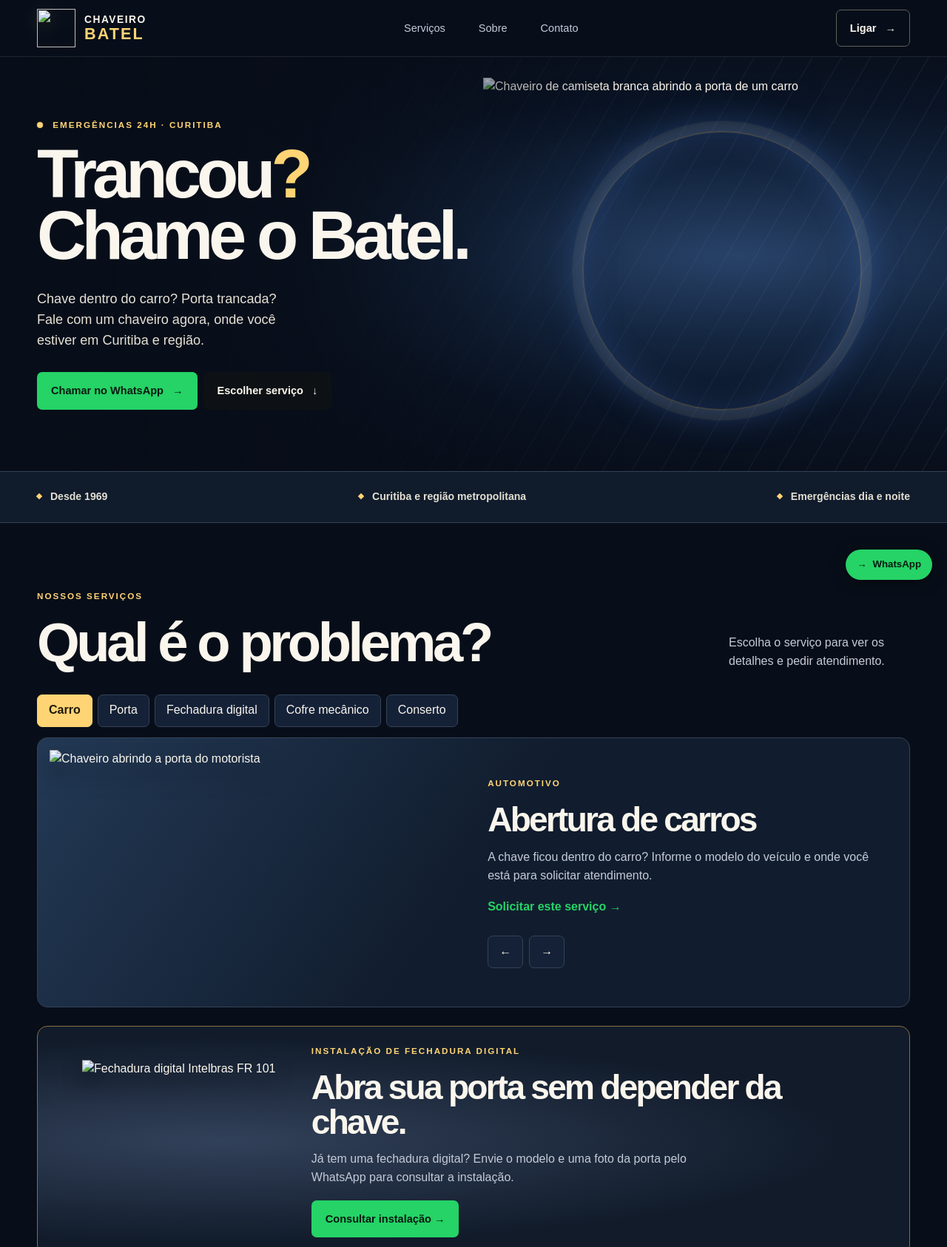
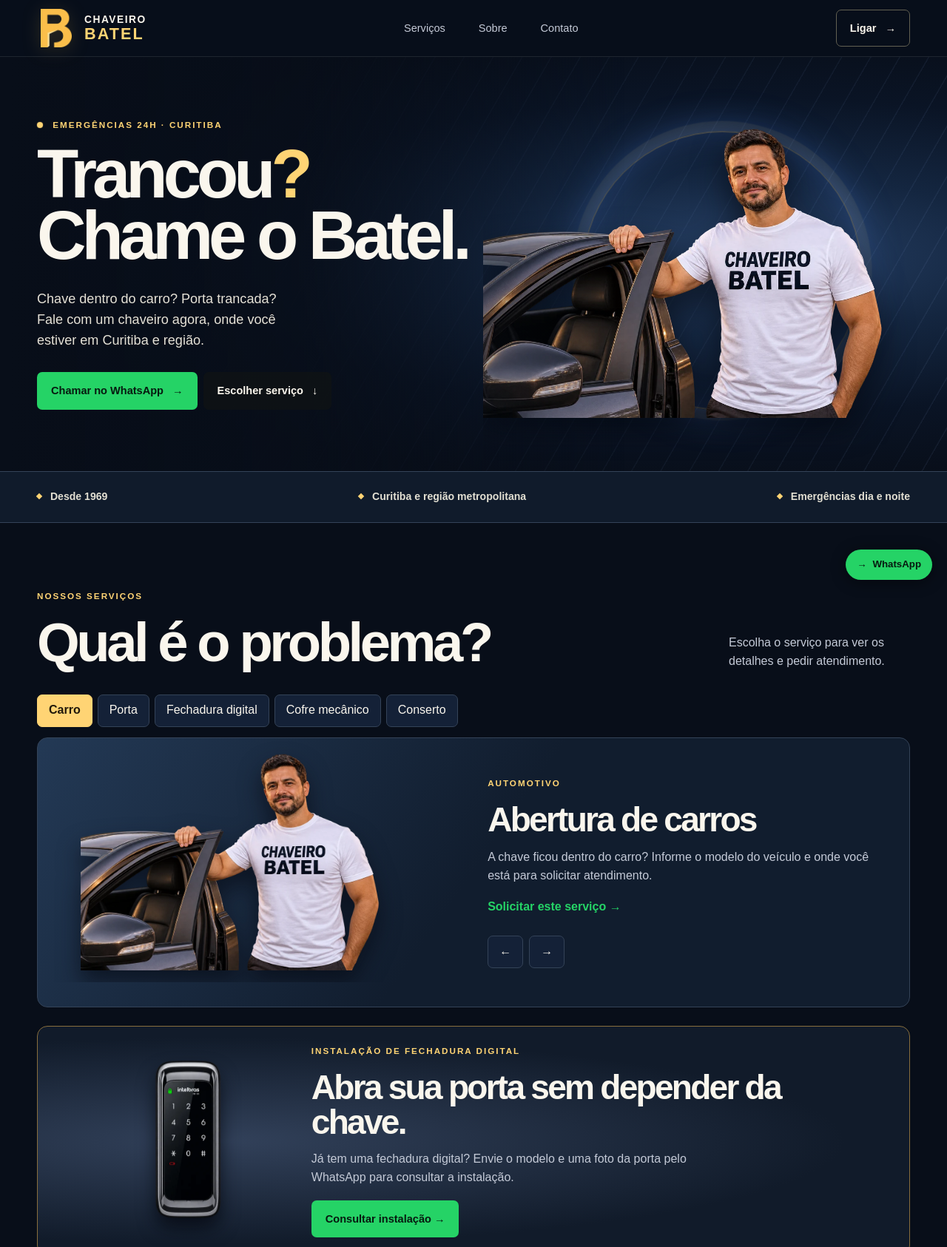
Before and after one commit to chaveirobatelcuritiba/chaveirobatel, a plain HTML site: page index.html in a window 1280 px wide. Shown: the top 1686 px of the page at 74% size. Drawn offline with Linux system fonts and the light colour scheme.

Commit message:
Add files via upload

```diff
--- a/index.html
+++ b/index.html
@@ -6,8 +6,8 @@
 <meta name="theme-color" content="#101210">
 <meta name="description" content="Chaveiro Batel em Curitiba desde 1969. Atendimento emergencial 24 horas, abertura de carros, portas e cofres, instalação de fechaduras digitais e consertos.">
 <title>Chaveiro Batel | Chaveiro 24h em Curitiba</title>
-<link rel="preload" as="image" href="imagens/carro.webp">
-<link rel="icon" type="image/webp" href="imagens/logo.webp">
+<link rel="preload" as="image" href="carro.webp">
+<link rel="icon" type="image/webp" href="logo.webp">
 <link rel="stylesheet" href="estilo.css">
 <script src="site.js" defer></script>
 </head>
@@ -15,14 +15,14 @@
 <a class="skip" href="#principal">Ir para o conteúdo</a>
 <header class="top">
   <div class="wrap nav">
-    <a class="brand" href="#inicio" aria-label="Chaveiro Batel, início"><img class="badge" src="imagens/logo.webp" width="52" height="52" alt=""><span>CHAVEIRO<strong>BATEL</strong></span></a>
+    <a class="brand" href="#inicio" aria-label="Chaveiro Batel, início"><img class="badge" src="logo.webp" width="52" height="52" alt=""><span>CHAVEIRO<strong>BATEL</strong></span></a>
     <nav aria-label="Principal"><a href="#servicos">Serviços</a><a href="#historia">Sobre</a><a href="#contato">Contato</a></nav>
     <a class="button outline" href="tel:+5541991071767">Ligar <span aria-hidden="true">→</span></a>
   </div>
 </header>
 <main id="principal">
   <section class="hero" id="inicio">
-    <div class="hero-media"><img src="imagens/carro.webp" alt="Chaveiro de camiseta branca abrindo a porta de um carro" width="1500" height="1000" fetchpriority="high"></div>
+    <div class="hero-media"><img src="carro.webp" alt="Chaveiro de camiseta branca abrindo a porta de um carro" width="1500" height="1000" fetchpriority="high"></div>
     <div class="wrap hero-inner">
       <p class="eyebrow"><span class="live" aria-hidden="true"></span> Emergências 24h · Curitiba</p>
       <h1>Trancou<span>?</span><br>Chame o Batel.</h1>
@@ -41,7 +41,7 @@
       <button type="button" aria-pressed="false" data-index="4">Conserto</button>
     </div>
     <article class="feature" id="servico-atual" aria-labelledby="service-title">
-      <div class="feature-media"><img id="service-image" src="imagens/carro.webp" width="1500" height="1000" alt="Chaveiro abrindo a porta do motorista"></div>
+      <div class="feature-media"><img id="service-image" src="carro.webp" width="1500" height="1000" alt="Chaveiro abrindo a porta do motorista"></div>
       <div class="feature-content">
         <div aria-live="polite"><p class="eyebrow" id="service-category">Automotivo</p><h3 id="service-title">Abertura de carros</h3><p id="service-description">A chave ficou dentro do carro? Informe o modelo do veículo e onde você está para solicitar atendimento.</p></div>
         <a id="service-contact" class="text-link" href="https://wa.me/5541989017944?text=Ol%C3%A1%21%20Preciso%20de%20abertura%20de%20carro.">Solicitar este serviço <span aria-hidden="true">→</span></a>
@@ -49,7 +49,7 @@
       </div>
     </article>
     <aside class="upgrade">
-      <div class="product-art"><img src="imagens/intelbras.webp" alt="Fechadura digital Intelbras FR 101" width="180" height="370" loading="lazy"></div>
+      <div class="product-art"><img src="intelbras.webp" alt="Fechadura digital Intelbras FR 101" width="180" height="370" loading="lazy"></div>
       <div><p class="eyebrow">Instalação de fechadura digital</p><h3>Abra sua porta sem depender da chave.</h3><p>Já tem uma fechadura digital? Envie o modelo e uma foto da porta pelo WhatsApp para consultar a instalação.</p><a class="button" href="https://wa.me/5541989017944?text=Ol%C3%A1%21%20Gostaria%20de%20consultar%20a%20instala%C3%A7%C3%A3o%20de%20uma%20fechadura%20digital.">Consultar instalação →</a></div>
     </aside>
     <details class="extras"><summary>Mais serviços</summary><p>Também atendemos com confecção de carimbos, programação de controles para portão e chaves automotivas codificadas. <a href="https://wa.me/5541989017944">Consulte pelo WhatsApp →</a></p></details>
@@ -68,7 +68,7 @@
     </form>
   </section>
 </main>
-<footer class="foot"><div class="wrap foot-inner"><a class="brand" href="#inicio"><img class="badge" src="imagens/logo.webp" width="52" height="52" alt=""><span>CHAVEIRO<strong>BATEL</strong></span></a><div><a href="tel:+5541991071767">(41) 99107-1767</a><a href="https://wa.me/5541989017944">(41) 98901-7944 · WhatsApp</a></div><p>Imagens ilustrativas geradas por IA.</p></div></footer>
+<footer class="foot"><div class="wrap foot-inner"><a class="brand" href="#inicio"><img class="badge" src="logo.webp" width="52" height="52" alt=""><span>CHAVEIRO<strong>BATEL</strong></span></a><div><a href="tel:+5541991071767">(41) 99107-1767</a><a href="https://wa.me/5541989017944">(41) 98901-7944 · WhatsApp</a></div><p>Imagens ilustrativas geradas por IA.</p></div></footer>
 <a class="quick" href="https://wa.me/5541989017944" aria-label="Chamar o Chaveiro Batel no WhatsApp"><span aria-hidden="true">→</span> WhatsApp</a>
 </body>
 </html>
--- a/site.js
+++ b/site.js
@@ -17,7 +17,7 @@ function showService(index) {
   current = (index + services.length) % services.length;
   const [file, category, title, description, alt, request] = services[current];
   buttons.forEach((button, position) => button.setAttribute('aria-pressed', String(position === current)));
-  image.src = 'imagens/' + file + '.webp';
+  image.src = file + '.webp';
   image.alt = alt;
   document.querySelector('#service-category').textContent = category;
   document.querySelector('#service-title').textContent = title;
```
